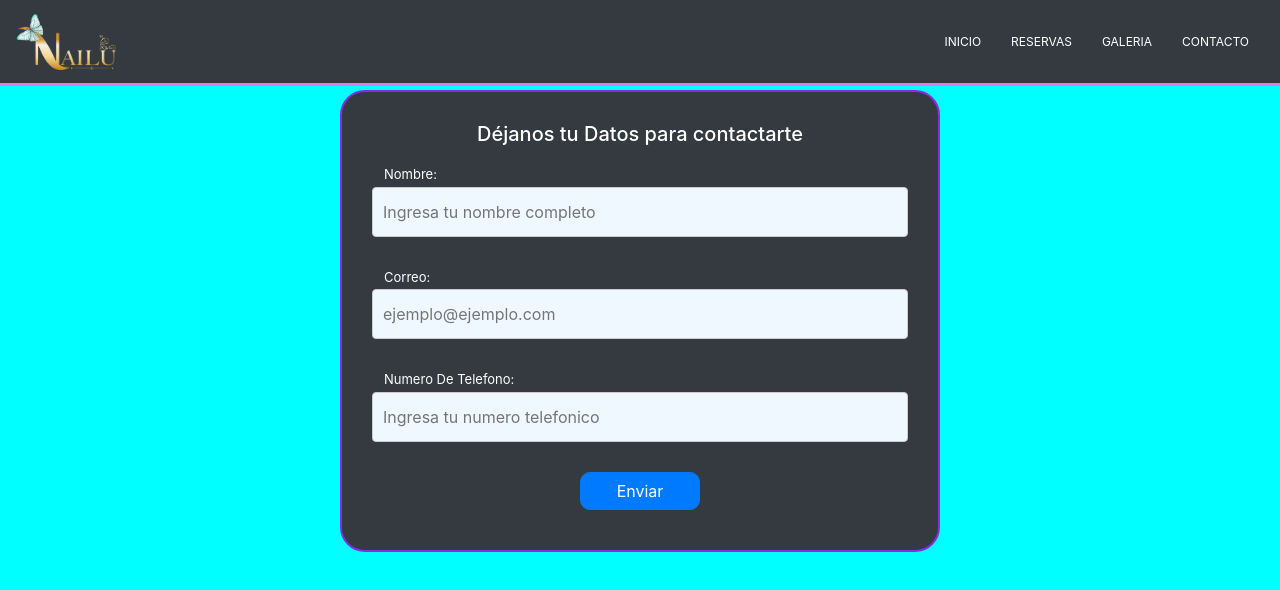
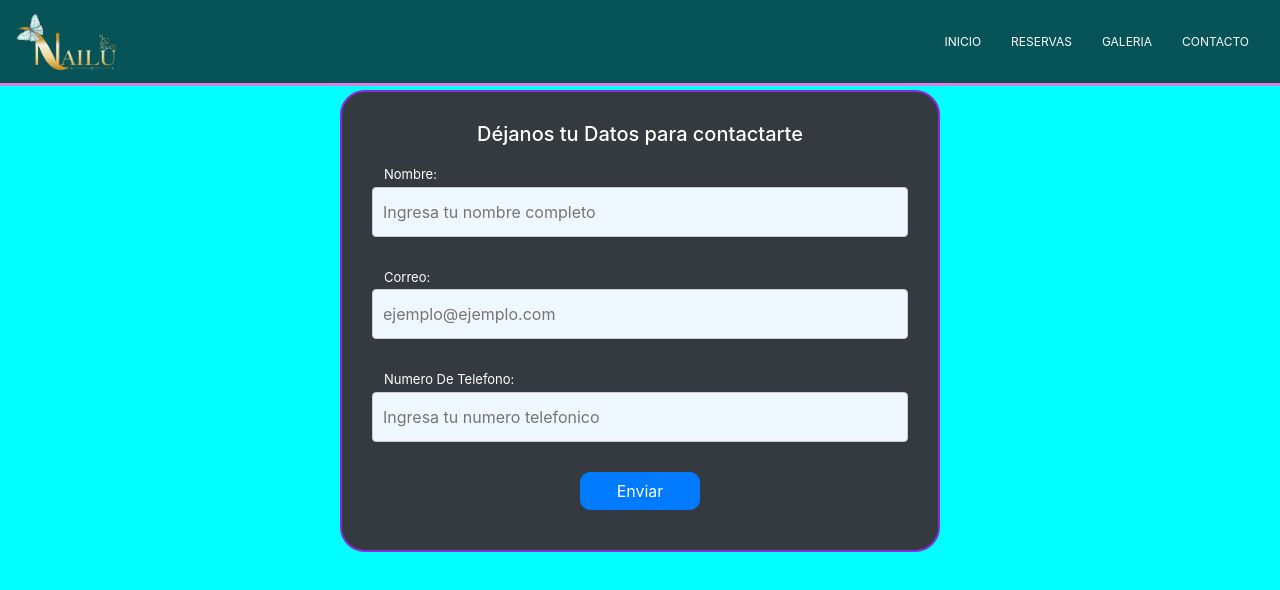
Before and after one commit to Angel10050/nailu_project, a React (Create React App) app: page /user/contactme in a window 1280 px wide. Shown: the top 590 px of the page. Built offline with nearby package versions, Linux system fonts and the light colour scheme; no server answers.

Commit message:
new color for header

```diff
--- a/src/Components/navComponent/NavComponent.js
+++ b/src/Components/navComponent/NavComponent.js
@@ -13,7 +13,6 @@ const NavComponent = props => {
        className="componentFlex"
         collapseOnSelect
         sticky="top"
-        bg="dark"
         expand="sm"
         variant="dark"
       >
--- a/src/Components/navComponent/NavComponentStyle.css
+++ b/src/Components/navComponent/NavComponentStyle.css
@@ -6,6 +6,7 @@
 .componentFlex {
   display: flex;
   border-bottom: 3px solid rgba(238, 130, 238, 0.918);
+  background-color: #09030aad;
 }
 .responsiveNavbar {
   width: 100px;
```
